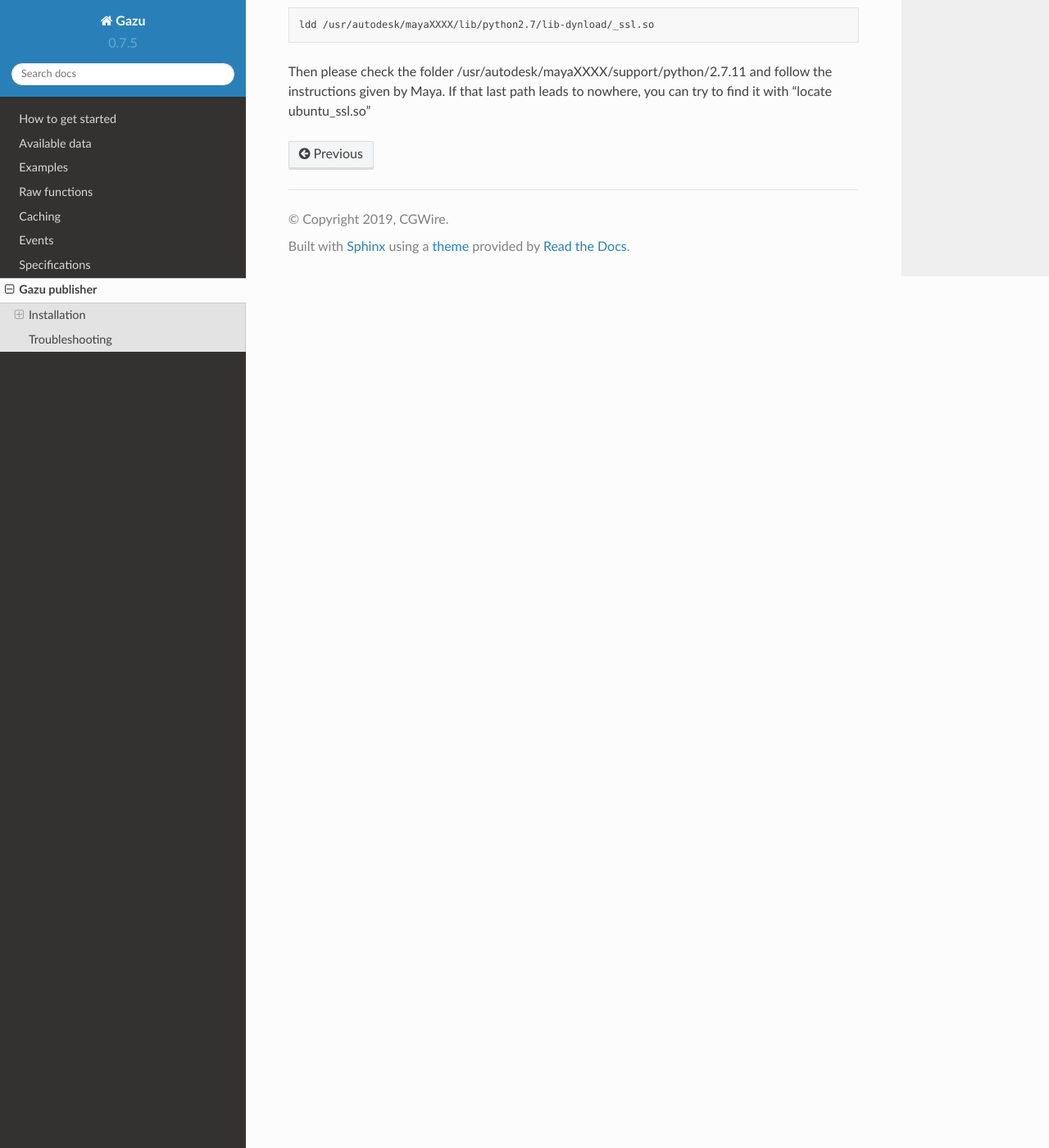
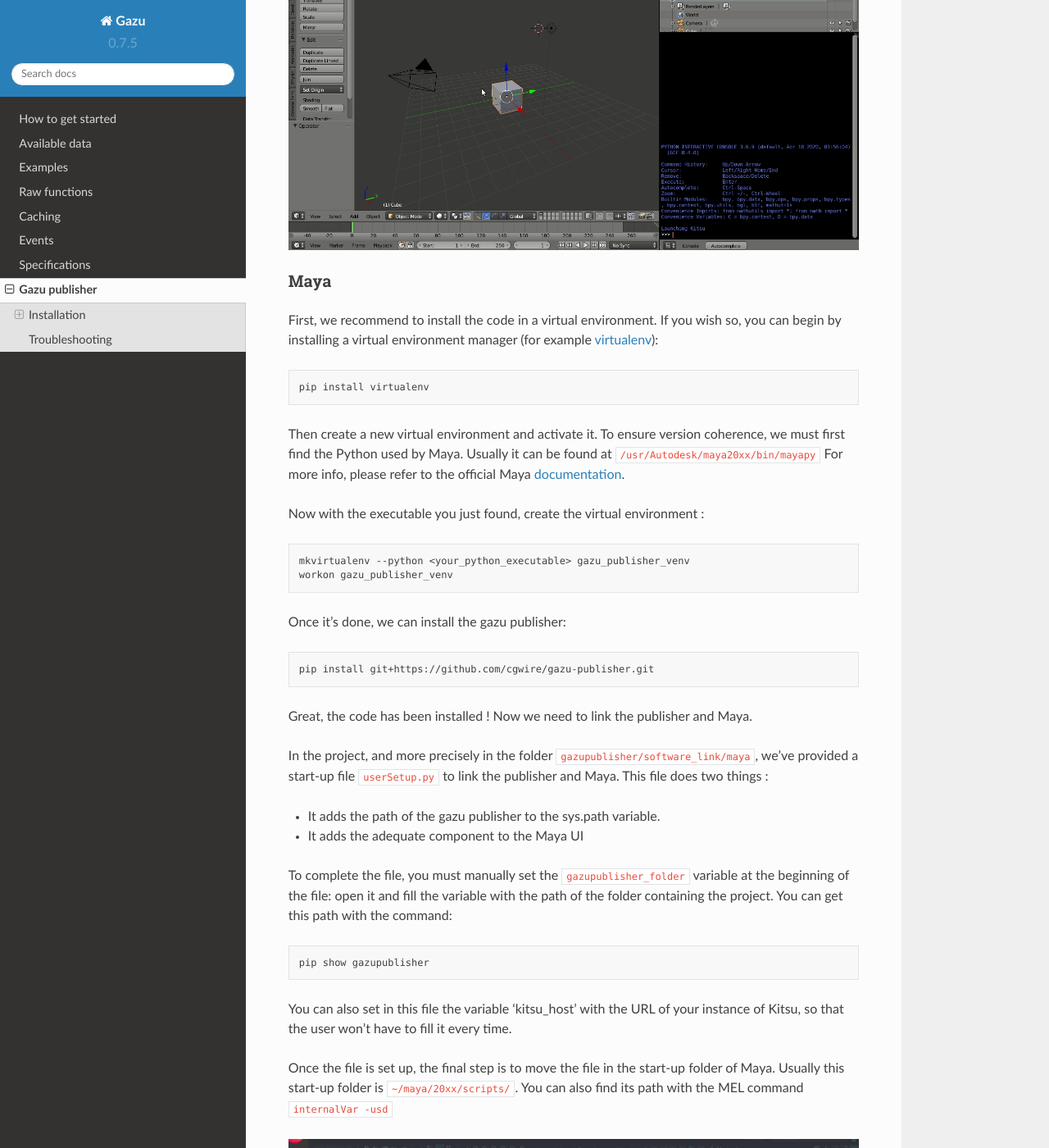
Before and after one commit to cgwire/gazu, a Sphinx documentation site: the page built from docs/source/publisher.md, in a window 1280 px wide and 1400 px high, scrolled down 4077 px. Shown: the whole window at 82% size. Built offline with Sphinx 7.4.7 and the Read the Docs theme 2.0.0, drawn with Linux system fonts in a browser that asks for light colours; some of the changed text lies outside the part shown.

Commit message:
[DOC] Add Maya installation procedure

````diff
--- a/docs/source/publisher.md
+++ b/docs/source/publisher.md
@@ -18,7 +18,10 @@
 - Setup the link file between the gazu publisher and your software
 
 Please note that these steps can (must) be adapted to your own local
-organisation regarding virtual environments, third-party packages, etc...
+organisation regarding virtual environments, third-party packages, local scripts, etc...
+
+You can now follow the tutorial corresponding to your targeted context (Standalone,
+Blender, Maya, ...)
 
 *Requirement: Make sure you have a zou instance running.*
 
@@ -60,6 +63,8 @@
 ```sh
 gazupublisher
 ```
+
+![](_static/standalone_launch.gif)
 
 If everything works properly you should see the login window appear.
 
@@ -124,7 +129,7 @@
 ```sh
 pip show gazupublisher
 ```
-You can also set in this file the variable 'kitsu_host' with the URL of your
+You can also set in this file the variable `kitsu_host` with the URL of your
 instance of Kitsu, so that the user won't have to fill it every time.
 
 Once the file is set up, the final step is to move the add-on in the start-up folder of Blender.
@@ -138,6 +143,70 @@
 ![](_static/blender_launch.gif)
 
 
+
+### Maya
+
+First, we recommend to install the code in a virtual environment.
+If you wish so, you can begin by installing a virtual environment manager (for example [virtualenv](https://virtualenv.pypa.io/en/latest/)):
+
+```sh
+pip install virtualenv
+```
+
+Then create a new virtual environment and activate it.
+To ensure version coherence, we must first find the Python used by Maya.
+Usually it can be found at `/usr/Autodesk/maya20xx/bin/mayapy`
+For more info, please refer to the official Maya [documentation](https://knowledge.autodesk.com/support/maya/learn-explore/caas/CloudHelp/cloudhelp/2016/ENU/Maya/files/GUID-83799297-C629-48A8-BCE4-061D3F275215-htm.html).
+
+Now with the executable you just found, create the virtual environment :
+
+```sh
+mkvirtualenv --python <your_python_executable> gazu_publisher_venv
+workon gazu_publisher_venv
+```
+
+Once it's done, we can install the gazu publisher:
+
+```sh
+pip install git+https://github.com/cgwire/gazu-publisher.git
+```
+
+Great, the code has been installed !
+Now we need to link the publisher and Maya.
+
+In the project, and more precisely in the folder `gazupublisher/software_link/maya`,
+we've provided a start-up file `userSetup.py` to link the publisher and Maya.
+This file does two things :
+
+- It adds the path of the gazu publisher to the sys.path variable.
+- It adds the adequate component to the Maya UI
+
+To complete the file, you must manually set the `gazupublisher_folder` variable
+at the beginning of the file: open it and fill the variable with the path of the folder containing the project.
+You can get this path with the command:
+
+```sh
+pip show gazupublisher
+```
+
+You can also set in this file the variable 'kitsu_host' with the URL of your
+instance of Kitsu, so that the user won't have to fill it every time.
+
+Once the file is set up, the final step is to move the file in the start-up folder of Maya.
+Usually this start-up folder is `~/maya/20xx/scripts/`.
+You can also find its path with the MEL command `internalVar -usd`
+
+![](_static/find_maya_startup_dir.gif)
+
+
+Once it's done, the installation is complete !
+You can now launch the gazu publisher from Maya:
+
+![](_static/maya_launch.gif)
+
+
+
+
 ## Troubleshooting
 
 If you're on Ubuntu/Debian and you encounter any bug on Maya regarding a failed ssl import, this may be caused by Maya itself.
````
Also changed, not shown: docs/source/_static/maya_launch.gif (added), docs/source/_static/standalone_launch.gif (added).
